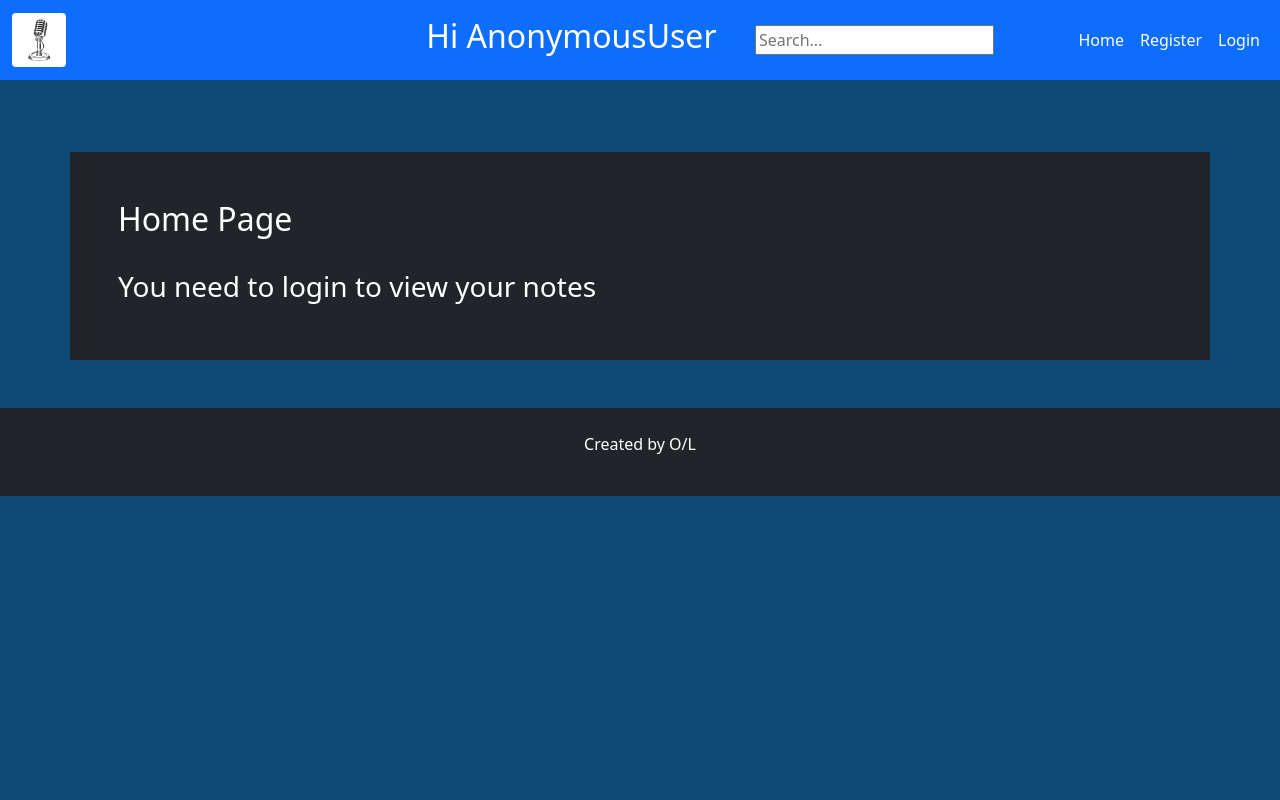
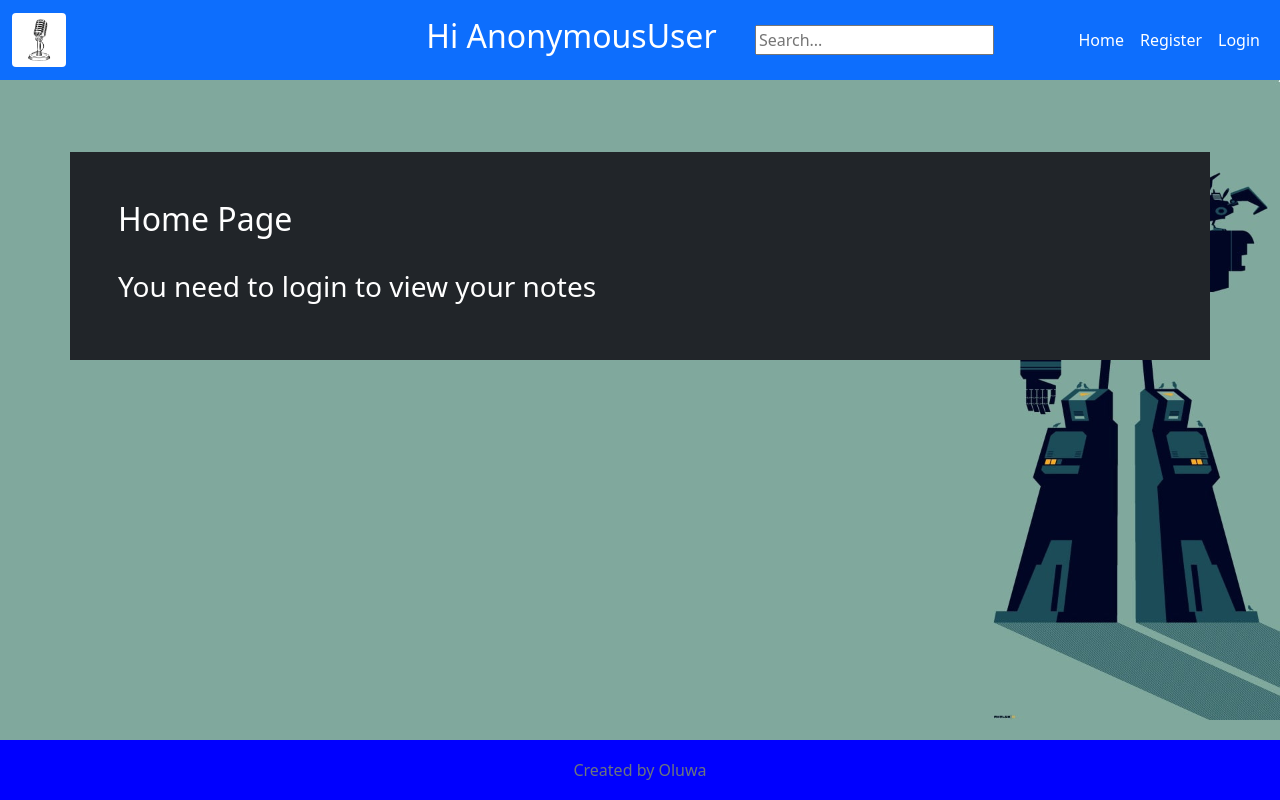
Before and after one commit to Oluwayomi-Amodu/Note-Taker, a Django app: template home/templates/home/home.html in a window 1280 px wide. Run offline with Django 3.2, Linux system fonts and the light colour scheme; the template is opened without the code that fills it, so the values that code supplies are empty.

Commit message:
Changed background

```diff
--- a/home/templates/home/base.html
+++ b/home/templates/home/base.html
@@ -13,13 +13,25 @@
     integrity="sha384-MrcW6ZMFYlzcLA8Nl+NtUVF0sA7MsXsP1UyJoMp4YLEuNSfAP+JcXn/tWtIaxVXM"
     crossorigin="anonymous"></script>
   <style>
-    body {background-color: #0F4C75;}
+    body {
+    background-image: url("/media/logo/background1234.jpg");
+    background-size: cover;
+  }
     h1   {color: #ffffff;}
     h2   {color: #ffffff;}
     h3   {color: #ffffff;}
     p    {color: #ffffff;}
     .custom-nav-link {color: #ffffff;}
     .navbar {background-color: blue;}
+    .footer {
+  text-align: center;
+  position: fixed;
+  bottom: 0;
+  width: 100%;
+  height: 60px;
+  line-height: 60px;
+  background-color: blue;
+}
   </style>
 
 </head>
@@ -79,9 +91,11 @@
     integrity="sha384-ka7Sk0Gln4gmtz2MlQnikT1wXgYsOg+OMhuP+IlRH9sENBO0LRn5q+8nbTov4+1p"
     crossorigin="anonymous"></script>
 
-    <div class="mt-5 p-4 bg-dark text-white text-center">
-      <p>Created by O/L</p>
-    </div>
+    <footer class="footer">
+      <div class="container">
+        <span class="text-muted">Created by Oluwa</span>
+      </div>
+    </footer>
 </body>
 
 </html>
```
Also changed, not shown: db.sqlite3, media/logo/background1234.jpg (added).
